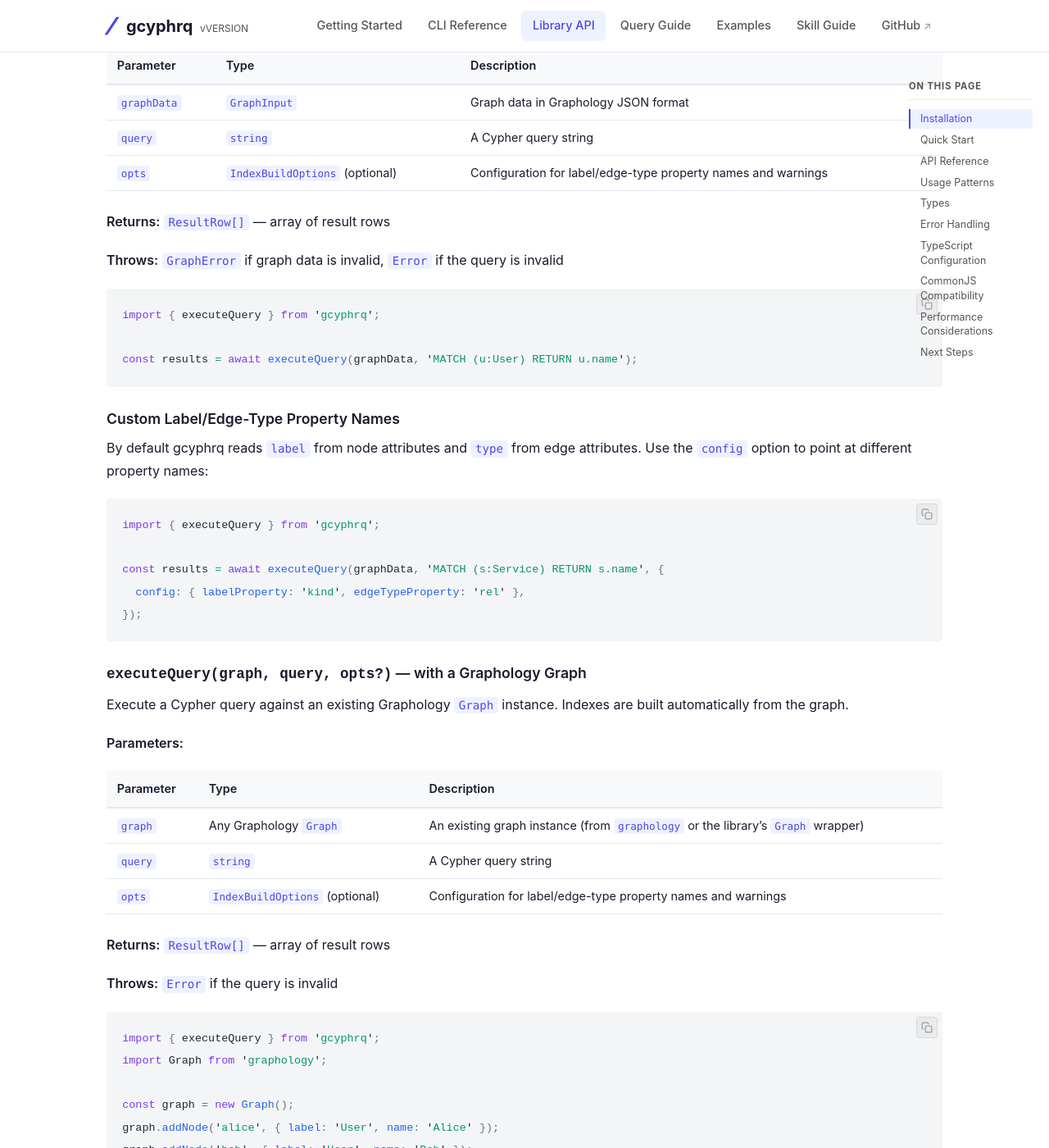
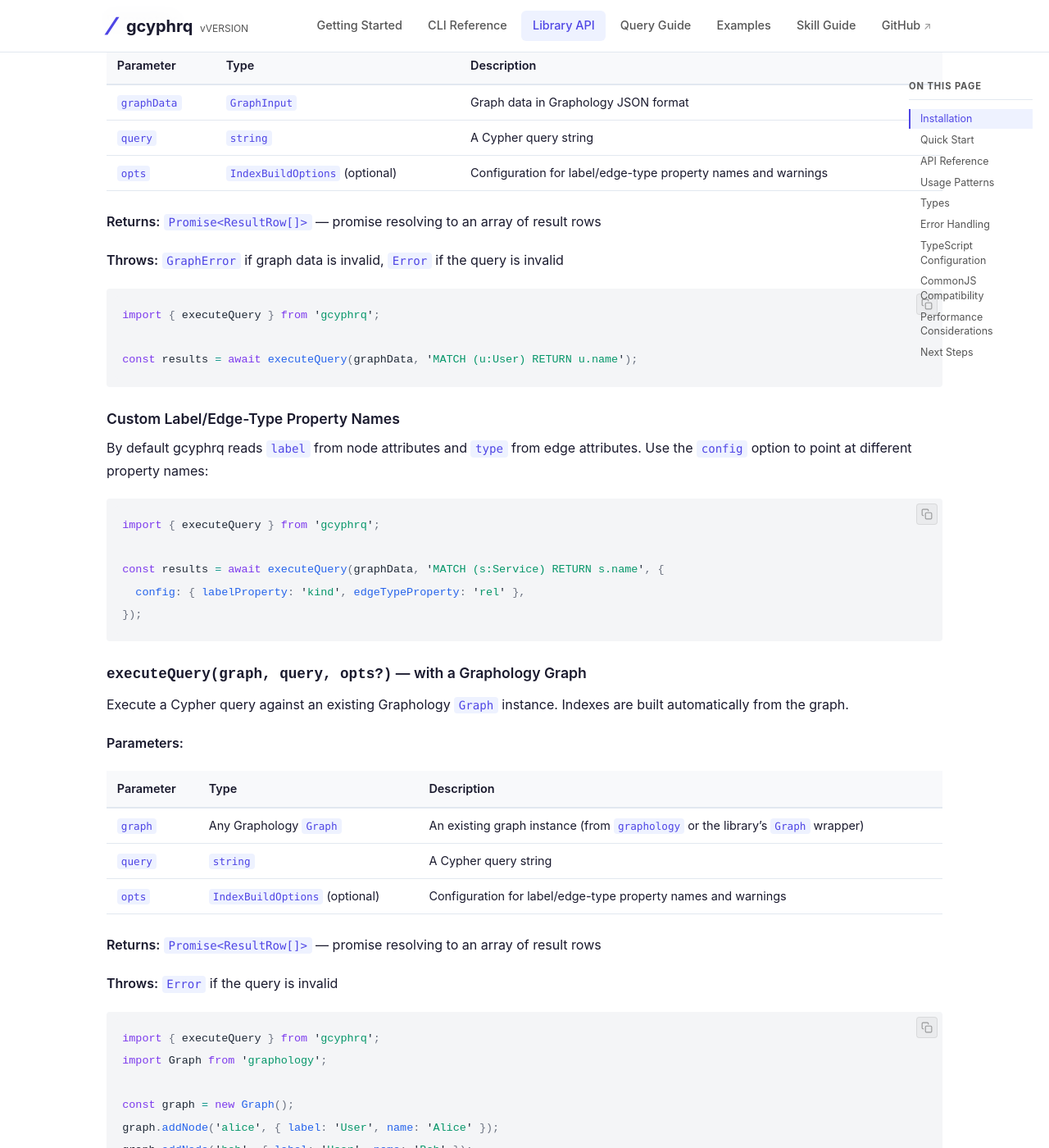
Before and after one commit to plelevier/gcyphrq, a Jekyll site: the page built from docs/library-api.md, in a window 1280 px wide and 1400 px high, scrolled down 1709 px. Shown: the whole window at 82% size. Built offline with Jekyll 4.4.1, drawn with Linux system fonts in a browser that asks for light colours; some of the changed text lies outside the part shown.

Commit message:
docs: fix async return types and add missing await
- Update library-api.md return types: ResultRow[] → Promise<ResultRow[]>
  for executeQuery (both overloads), execute(), executeUnion()
- Add await to sync examples in docs/index.md and docs/getting-started.md
- Add await to JSDoc examples in src/lib.ts (executeQuery, GraphEngine)
- Update @returns annotation for executeQuery

````diff
--- a/docs/library-api.md
+++ b/docs/library-api.md
@@ -74,7 +74,7 @@ Execute a Cypher query against a graph and return results as plain JSON. This is
 | `query` | `string` | A Cypher query string |
 | `opts` | [`IndexBuildOptions`](#indexbuildoptions) (optional) | Configuration for label/edge-type property names and warnings |
 
-**Returns:** `ResultRow[]` — array of result rows
+**Returns:** `Promise<ResultRow[]>` — promise resolving to an array of result rows
 
 **Throws:** `GraphError` if graph data is invalid, `Error` if the query is invalid
 
@@ -108,7 +108,7 @@ Execute a Cypher query against an existing Graphology `Graph` instance. Indexes
 | `query` | `string` | A Cypher query string |
 | `opts` | [`IndexBuildOptions`](#indexbuildoptions) (optional) | Configuration for label/edge-type property names and warnings |
 
-**Returns:** `ResultRow[]` — array of result rows
+**Returns:** `Promise<ResultRow[]>` — promise resolving to an array of result rows
 
 **Throws:** `Error` if the query is invalid
 
@@ -266,8 +266,8 @@ The Cypher query engine class. Accepts a `GraphInstance` and executes parsed AST
 
 | Method | Parameters | Returns | Description |
 |---|---|---|---|
-| `execute(ast)` | `ast: AdvancedCypherAST` | `ResultRow[]` | Execute a single parsed AST against the graph |
-| `executeUnion(ast)` | `ast: UnionQueryAST` | `ResultRow[]` | Execute a UNION/UNION ALL AST. Aligns columns by name and deduplicates for `UNION` |
+| `execute(ast)` | `ast: AdvancedCypherAST` | `Promise<ResultRow[]>` | Execute a single parsed AST against the graph |
+| `executeUnion(ast)` | `ast: UnionQueryAST` | `Promise<ResultRow[]>` | Execute a UNION/UNION ALL AST. Aligns columns by name and deduplicates for `UNION` |
 
 ```ts
 import { GraphEngine, buildGraphIndexes, parseCypher } from 'gcyphrq';
````
Also changed, not shown: docs/getting-started.md (+1 -1 lines), docs/index.md (+1 -1 lines), src/lib.ts (+5 -5 lines).
